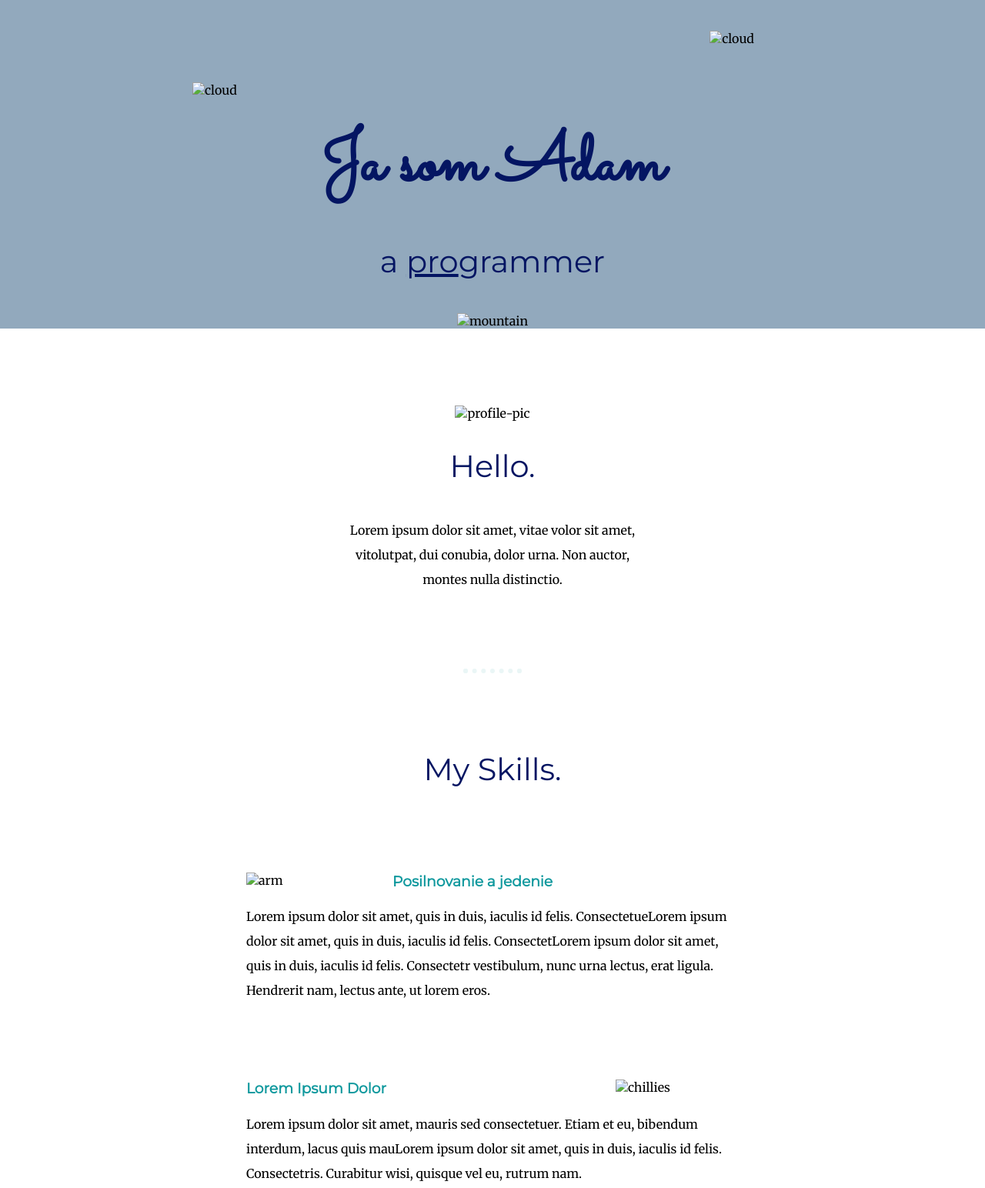
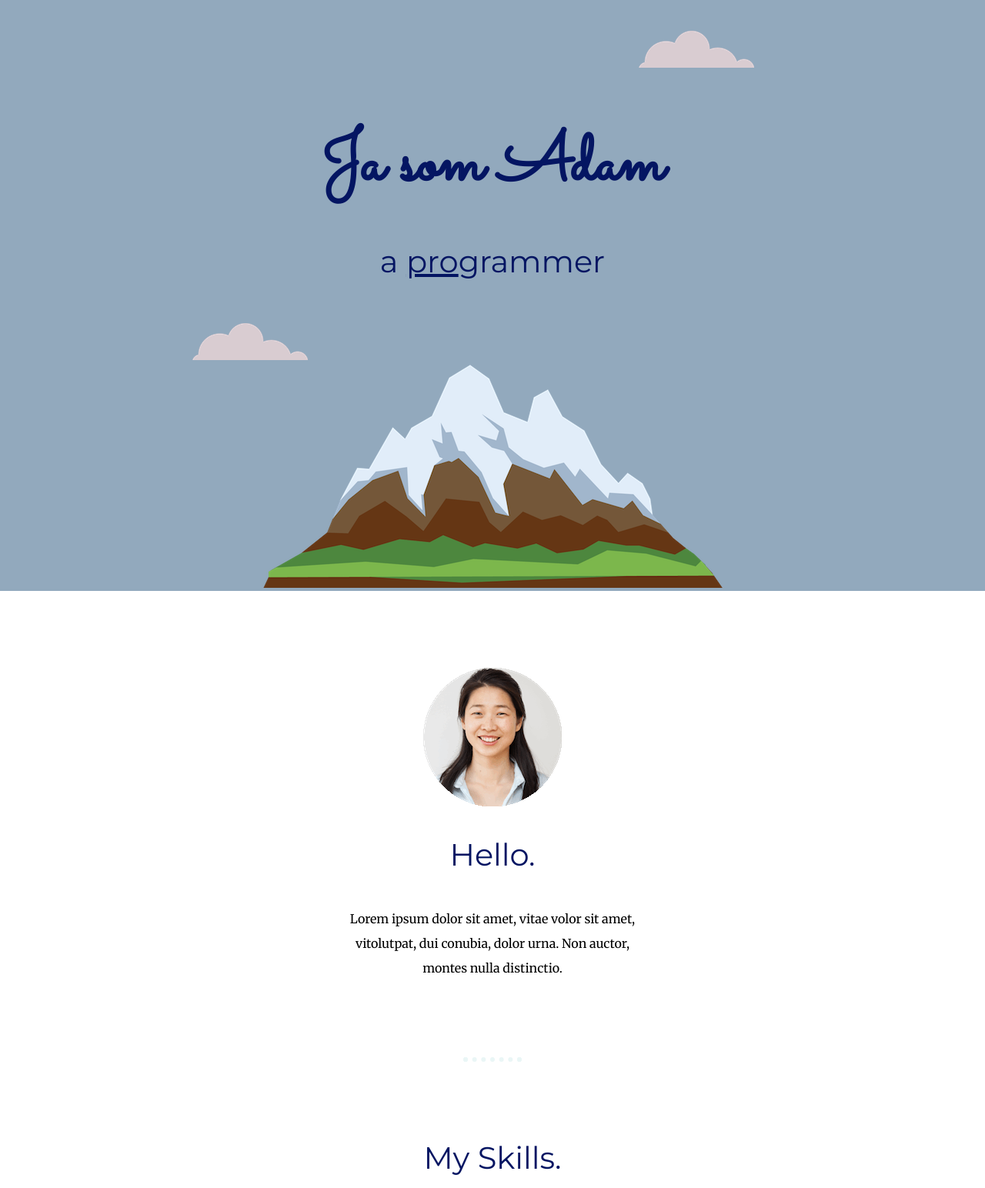
Before and after one commit to AdamHruska/site2, a plain HTML site: page index.html in a window 1280 px wide. Shown: the top 1544 px of the page at 77% size. Drawn offline with Linux system fonts and the light colour scheme.

Commit message:
Update index.html

```diff
--- a/index.html
+++ b/index.html
@@ -9,16 +9,16 @@
   </head>
   <body>
    <div class="topcontainer">
-    <img class="cloud" src="images/cloud.png" alt="cloud">
+    <img class="cloud" src="cloud.png" alt="cloud">
     <h1>Ja som Adam</h1>
     <h2>a <span class="pro">pro</span>grammer</h2>
-    <img class="cloud2" src="images/cloud.png" alt="cloud">
-    <img src="images/mountain.png" alt="mountain">
+    <img class="cloud2" src="cloud.png" alt="cloud">
+    <img src="mountain.png" alt="mountain">
   </div>
 
   <div class="middle-container">
     <div class="profile">
-      <img src="images/angela.png" alt="profile-pic">
+      <img src="angela.png" alt="profile-pic">
       <h2>Hello.</h2>
       <p class="intro">Lorem ipsum dolor sit amet, vitae volor sit amet, vitolutpat, dui conubia, dolor urna. Non auctor, montes nulla distinctio.</p>
 
@@ -27,14 +27,14 @@
       <h2>My Skills.</h2>
 
       <div class="skill-row">
-        <img class="muscles" src="images/muscles.png" alt="arm">
+        <img class="muscles" src="muscles.png" alt="arm">
 
         <h3>Posilnovanie a jedenie</h3>
         <p>Lorem ipsum dolor sit amet, quis in duis, iaculis id felis. ConsectetueLorem ipsum dolor sit amet, quis in duis, iaculis id felis. ConsectetLorem ipsum dolor sit amet, quis in duis, iaculis id felis. Consectetr vestibulum, nunc urna lectus, erat ligula. Hendrerit nam, lectus ante, ut lorem eros.</p>
       </div>
 
       <div class="skill-row">
-        <img class="chillies" src="images/chillies.png" alt="chillies">
+        <img class="chillies" src="chillies.png" alt="chillies">
 
         <h3>Lorem Ipsum Dolor</h3>
         <p>Lorem ipsum dolor sit amet, mauris sed consectetuer. Etiam et eu, bibendum interdum, lacus quis mauLorem ipsum dolor sit amet, quis in duis, iaculis id felis. Consectetris. Curabitur wisi, quisque vel eu, rutrum nam.</p>
```
